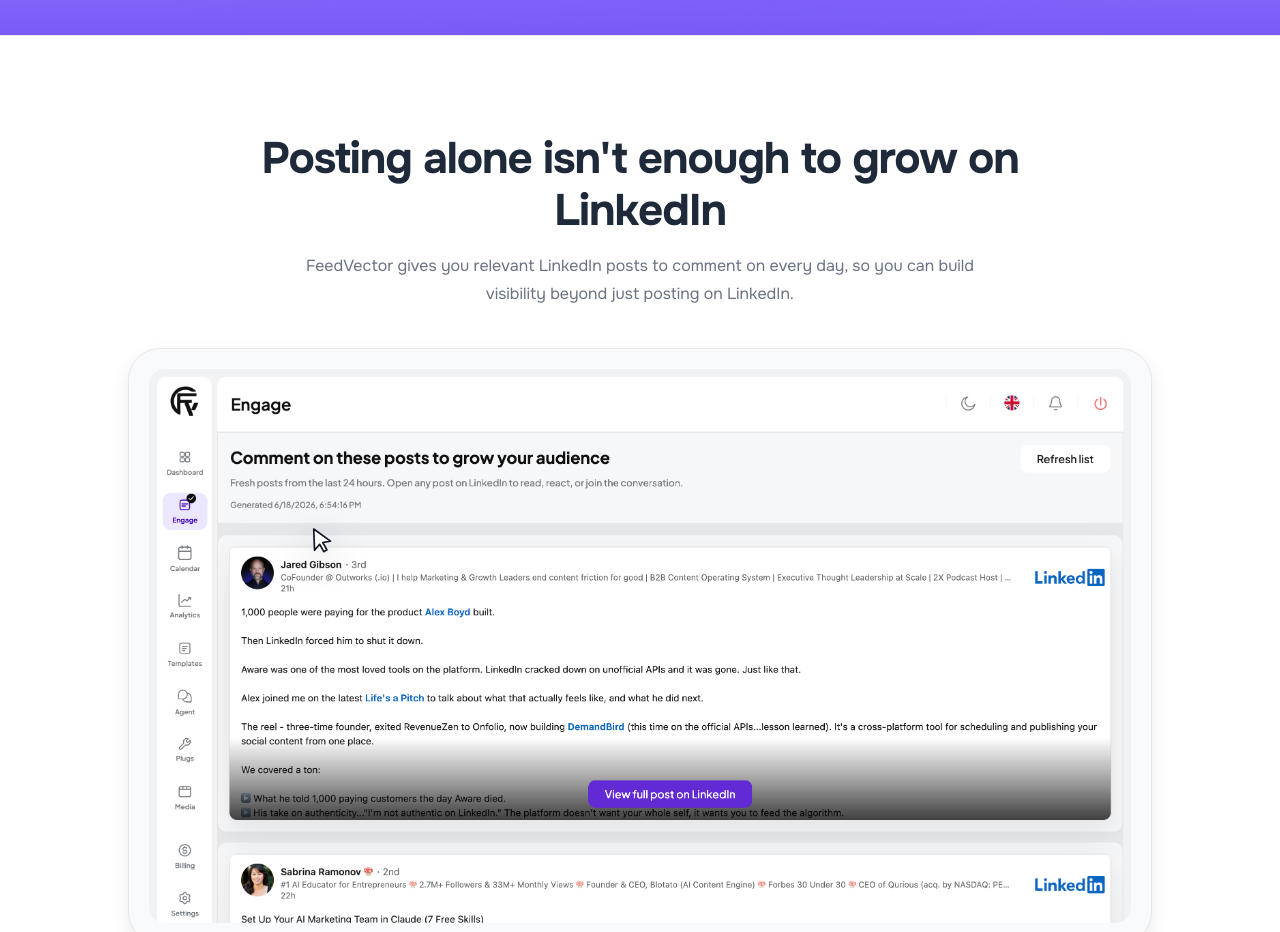
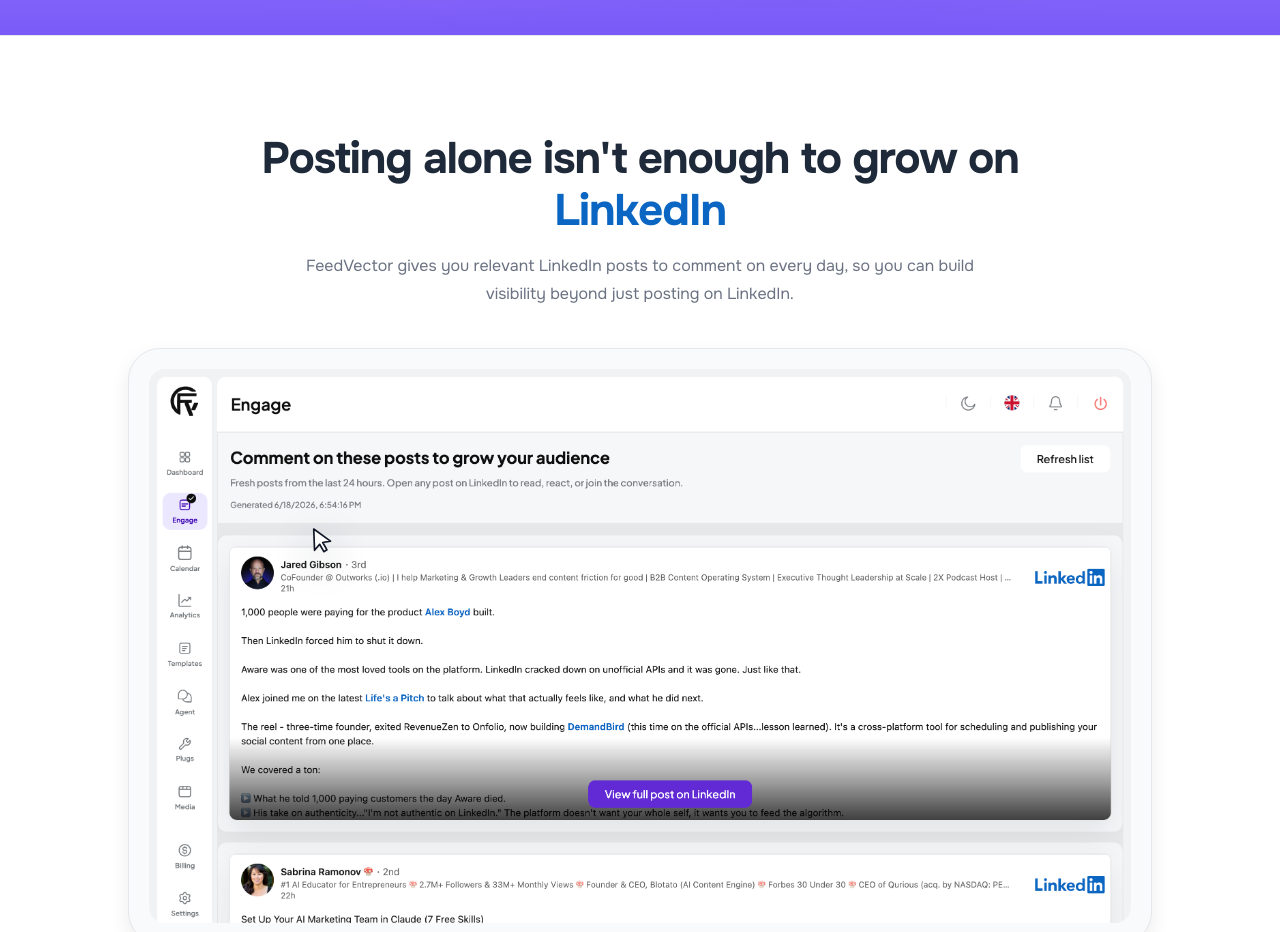
Before and after one commit to codingfarhan/feedvector-landing, a Next.js app: page / in a window 1280 px wide. Shown: the part 1180-2112 px from the top of the page. Built offline with nearby package versions, Linux system fonts and the light colour scheme; no server answers.

Commit message:
small change

```diff
--- a/src/components/sections/linkedin-engagement-section.tsx
+++ b/src/components/sections/linkedin-engagement-section.tsx
@@ -6,7 +6,7 @@ export default function LinkedinEngagementSection() {
       <div className="wrapper">
         <div className="mx-auto mb-10 max-w-3xl text-center">
           <h2 className="text-3xl font-bold tracking-tight text-gray-800 dark:text-white/90 md:text-title-lg">
-            Posting alone isn't enough to grow on LinkedIn
+            Posting alone isn't enough to grow on <span className="text-[#0A66C2]">LinkedIn</span>
           </h2>
           <p className="mx-auto mt-4 max-w-2xl text-base leading-7 text-gray-500 dark:text-gray-400">
             FeedVector gives you relevant LinkedIn posts to comment on every day, so you can build visibility beyond just posting on LinkedIn.
```
